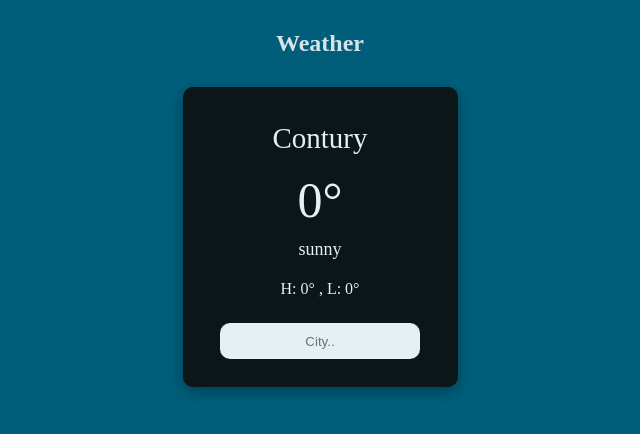
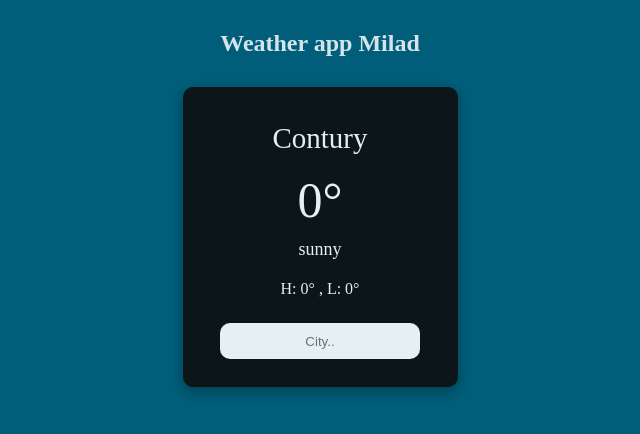
Before and after one commit to miladfarajim/weather-app, a plain HTML site: page index.html in a window 1280 px wide. Shown: the whole page, without its empty margins (320-960 px from the left). Drawn offline with Linux system fonts and the light colour scheme.

Commit message:
change name app

```diff
--- a/index.html
+++ b/index.html
@@ -11,7 +11,7 @@
     />
   </head>
   <body>
-    <h2>Weather</h2>
+    <h2>Weather app Milad</h2>
     <div class="container">
       <div class="city">contury</div>
       <div class="temp">0°</div>
```
